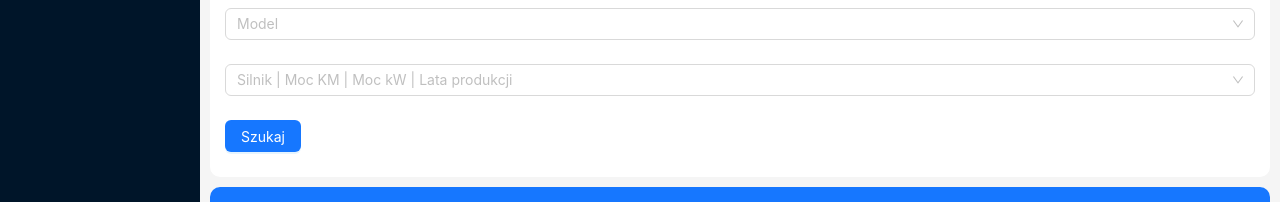
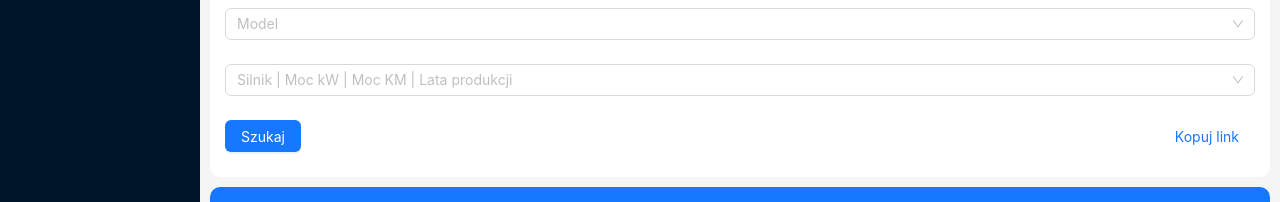
Before and after one commit to dawid-polak/master-catalog, a React (Vite) app: page /comparisonEngine in a window 1280 px wide. Shown: the part 229-431 px from the top of the page. Built offline with nearby package versions, Linux system fonts and the light colour scheme.

Commit message:
feat(createLabelToEngineYearsPowerOptions, Form.scss, Column, Form): addition of copy link functionality, Error correction if files in localStore are not created, format of the enginePowerYears field

```diff
--- /dev/null
+++ b/src/assets/composables/comparisonEngine/createLabelToEngineYearsPowerOptions.js
@@ -0,0 +1,29 @@
+const createLabelToEngineYearsPowerOptions = (strValue) => {
+     let formatedLabel = "";
+
+     if (!strValue) return formatedLabel;
+
+     let arrStrValue = strValue.split(";");
+
+     if (arrStrValue.length === 1) return formatedLabel;
+
+     let engine = arrStrValue[4] ? arrStrValue[4] : "";
+     let km = arrStrValue[3] ? arrStrValue[3] + " hp" : "";
+     let yearsTo = arrStrValue[2];
+     let yearsFrom = arrStrValue[1];
+     let kW = arrStrValue[0] ? arrStrValue[0] + " kw" : "";
+
+     formatedLabel = `${engine} | ${kW} | ${km} | ${
+          yearsFrom !== "null"
+               ? yearsFrom.slice(0, 4) + "/" + yearsFrom.slice(4, 6)
+               : ""
+     } ${
+          yearsTo !== "null"
+               ? " - " + yearsTo.slice(0, 4) + "/" + yearsTo.slice(4, 6)
+               : " "
+     }`;
+
+     return formatedLabel;
+};
+
+export default createLabelToEngineYearsPowerOptions;
--- /dev/null
+++ b/src/assets/scss/comparisonEngine/Form.scss
@@ -0,0 +1,6 @@
+.btns {
+     display: flex;
+     align-items: center;
+     justify-content: space-between;
+     gap: "10px";
+}
--- a/src/components/comparisonEngine/Column.jsx
+++ b/src/components/comparisonEngine/Column.jsx
@@ -54,8 +54,12 @@ export default function ComparisonEngineColumn({
                               localStorage.getItem("filtersShowProducents")
                          );
 
-                         // dadać poprawkę - pierwsze logowanie bez cookies - nie ładują sie itemy
-                         // usunać cancel z modelu
+                         // if there is no localStorage - filtersShowProducents, we return all producents by default
+                         if (!selectedProducents) {
+                              selectedProducents = Object.entries(
+                                   mappingData.producents
+                              ).map(([key]) => key);
+                         }
 
                          res.forEach((item) => {
                               for (const key in item) {
@@ -161,6 +165,11 @@ export default function ComparisonEngineColumn({
                                    title="Filtry"
                                    open={isModalOpen}
                                    onOk={() => handleModalOkClick()}
+                                   cancelButtonProps={{
+                                        style: {
+                                             display: "none",
+                                        },
+                                   }}
                               >
                                    <ComparisonEngineFilters
                                         data={items}
--- a/src/components/comparisonEngine/Form.jsx
+++ b/src/components/comparisonEngine/Form.jsx
@@ -1,16 +1,20 @@
 import { useRef, useState, useEffect } from "react";
-import { Button, Form, Select } from "antd";
+import { Button, Form, Select, message } from "antd";
 
 import getDataQuery from "../../assets/composables/getDataQuery";
 import createSqlQueryToOptions from "../../assets/composables/comparisonEngine/createSqlQueryToOptions";
 import mappingData from "../../assets/composables/comparisonEngine/mappingData";
 import dateFormatting from "../../assets/composables/comparisonEngine/dateFormatting";
+import createLabelToEngineYearsPowerOptions from "../../assets/composables/comparisonEngine/createLabelToEngineYearsPowerOptions";
+
+import "../../assets/scss/comparisonEngine/Form.scss";
 
 export default function ComparisonEngineForm({
      setDataForm,
      dataForm,
      clickSubmit,
 }) {
+     const [messageApi, contextHolder] = message.useMessage();
      const [dataOptions, setDataOptions] = useState({
           brandOptions: null,
           modelOptions: null,
@@ -79,42 +83,30 @@ export default function ComparisonEngineForm({
                     if (id === "engineYearsOfProductionsPowerOptions") {
                          if (
                               !item.TD_Engine ||
-                              (!item.TD_Engine_From && !item.TD_Engine_To) ||
+                              (!item.TD_Engine_From && !item.TD_Engine_TO) ||
                               (!item.KM && !item.kW)
                          )
                               return;
 
-                         let engine = item.TD_Engine;
-
-                         let yearOfProductionFrom = item.TD_Engine_From
-                              ? `${item.TD_Engine_From.slice(
-                                     0,
-                                     4
-                                )}/${item.TD_Engine_From.slice(4, 6)}`
-                              : "n/d";
-
-                         let yearOfProductionTo = item.TD_Engine_To
-                              ? `${item.TD_Engine_To.slice(
-                                     0,
-                                     4
-                                )}/${item.TD_Engine_To.slice(4, 6)}`
-                              : "n/d";
-
-                         let yearsOfProductions = `${yearOfProductionFrom} - ${yearOfProductionTo}`;
-                         let power = `${item.KM} hp`;
-                         let powerKw = `${item.kW} kw`;
-
-                         let label = `${engine} | ${power} | ${powerKw} | ${yearsOfProductions} `;
                          let value = `${item.kW};${
                               item.TD_Engine_From ? item.TD_Engine_From : null
-                         };${item.TD_Engine_To ? item.TD_Engine_To : null};${
+                         };${item.TD_Engine_TO ? item.TD_Engine_TO : null};${
                               item.KM
                          };${item.TD_Engine}`;
 
+                         let valueIsExist = options.find(
+                              (item) => item.value === value
+                         );
+
+                         let label =
+                              createLabelToEngineYearsPowerOptions(value);
+
+                         if (!valueIsExist) {
                               options.push({
                                    label,
                                    value,
                               });
+                         }
 
                          continue;
                     }
@@ -161,6 +153,18 @@ export default function ComparisonEngineForm({
           return;
      }
 
+     // Function to copy link
+     function handleCopyLink() {
+          let url = window.location.href;
+
+          navigator.clipboard.writeText(url).then(() => {
+               messageApi.open({
+                    type: "success",
+                    content: "Skopiowano link do schowka",
+               });
+          });
+     }
+
      useEffect(() => {
           let formatedDataForm = {};
 
@@ -183,6 +187,17 @@ export default function ComparisonEngineForm({
                if (key === "yearsOfProductions") {
                     formatedDataForm[key] = {
                          label: dateFormatting(dataForm[key]),
+                         value: dataForm[key],
+                    };
+
+                    continue;
+               }
+
+               if (key === "engineYearsOfProductionsPower") {
+                    formatedDataForm[key] = {
+                         label: createLabelToEngineYearsPowerOptions(
+                              dataForm[key]
+                         ),
                          value: dataForm[key],
                     };
 
@@ -230,7 +245,7 @@ export default function ComparisonEngineForm({
                     <Form.Item name="engineYearsOfProductionsPower">
                          <Select
                               showSearch
-                              placeholder="Silnik | Moc KM | Moc kW | Lata produkcji "
+                              placeholder="Silnik | Moc kW | Moc KM | Lata produkcji "
                               allowClear
                               loading={loading}
                               filterSort={(a, b) => filterSort(a, b)}
@@ -252,6 +267,7 @@ export default function ComparisonEngineForm({
                     </Form.Item>
 
                     <Form.Item>
+                         <div className="btns">
                               <Button
                                    ref={submitRef}
                                    type="primary"
@@ -259,6 +275,13 @@ export default function ComparisonEngineForm({
                               >
                                    Szukaj
                               </Button>
+
+                              {contextHolder}
+
+                              <Button type="link" onClick={handleCopyLink}>
+                                   Kopuj link
+                              </Button>
+                         </div>
                     </Form.Item>
                </Form>
           </div>
```
Lines whose indentation alone changed are shown as unchanged.
